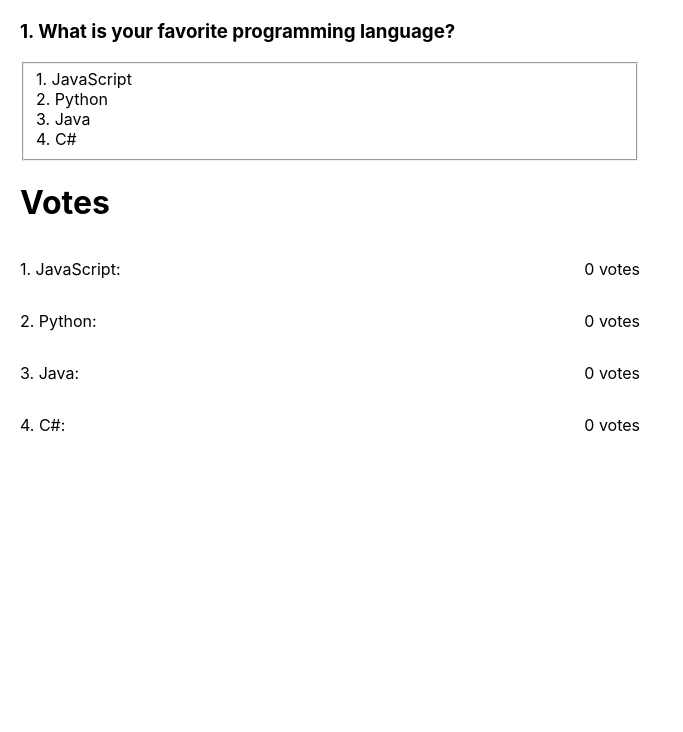
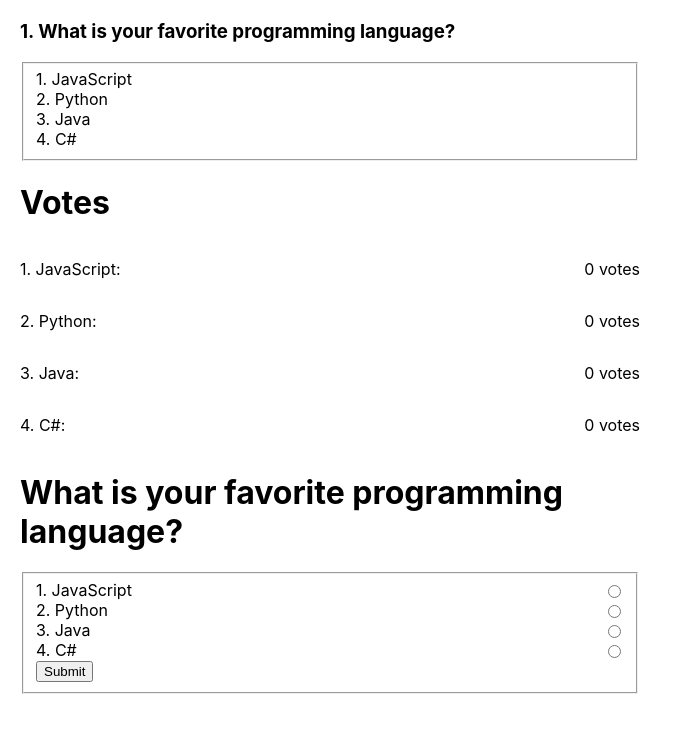
Before and after one commit to Hans-Raj12/ead-mid, a React (Create React App) app: page / in a window 1280 px wide. Shown: the top 732 px of the page, without its empty margins (0-683 px from the left). Built offline with nearby package versions, Linux system fonts and the light colour scheme.

Commit message:
Add UserParticipation component

```diff
--- a/src/task_a/components/PollDisplay.js
+++ b/src/task_a/components/PollDisplay.js
@@ -1,5 +1,6 @@
 import React, {useEffect, useLayoutEffect, useState} from 'react'
 import './style.css'
+import UserParticipation from './UserParticipation'
 const poll_questions = [
     {
 
@@ -36,7 +37,7 @@ export default function PollDisplay() {
      <>
         <form  name='votes-form'>
             <h3>{`1. ${question.question}`}</h3>
-            <fieldset id='group1' name="choices">
+            <fieldset name="choices">
             {question.choices&& question.choices.map((choice)=>{
                     return(
                         <div className='choice'>
@@ -58,7 +59,7 @@ export default function PollDisplay() {
             })}
     </div>
 
-
+    <UserParticipation data={question}/>
     </>
   )
 }
--- /dev/null
+++ b/src/task_a/components/UserParticipation.js
@@ -0,0 +1,32 @@
+import React from 'react'
+
+export default function UserParticipation(props) {
+
+
+    const {question, choices} = props.data
+
+
+    const handleSubmit = (e) => {
+        e.preventDefault()
+    }
+
+    return (
+    <div>
+        <form name='votes-form' onSubmit={handleSubmit}>
+            <h1>{question}</h1>
+            <fieldset id='choice-group' name='choices'>
+                {choices&& choices.map((choice)=>{
+                        return(
+                            <div className='choice'>
+                                <label htmlFor={choice.label}>{`${choice.id}. ${choice.label}`}</label>
+                                <input type='radio' id={choice.label} name={choice.label} value={choice.label}/>
+                            </div>
+                        )
+                })}
+                <button type='submit'>Submit</button>
+            </fieldset>
+
+        </form>
+    </div>
+  )
+}
```
